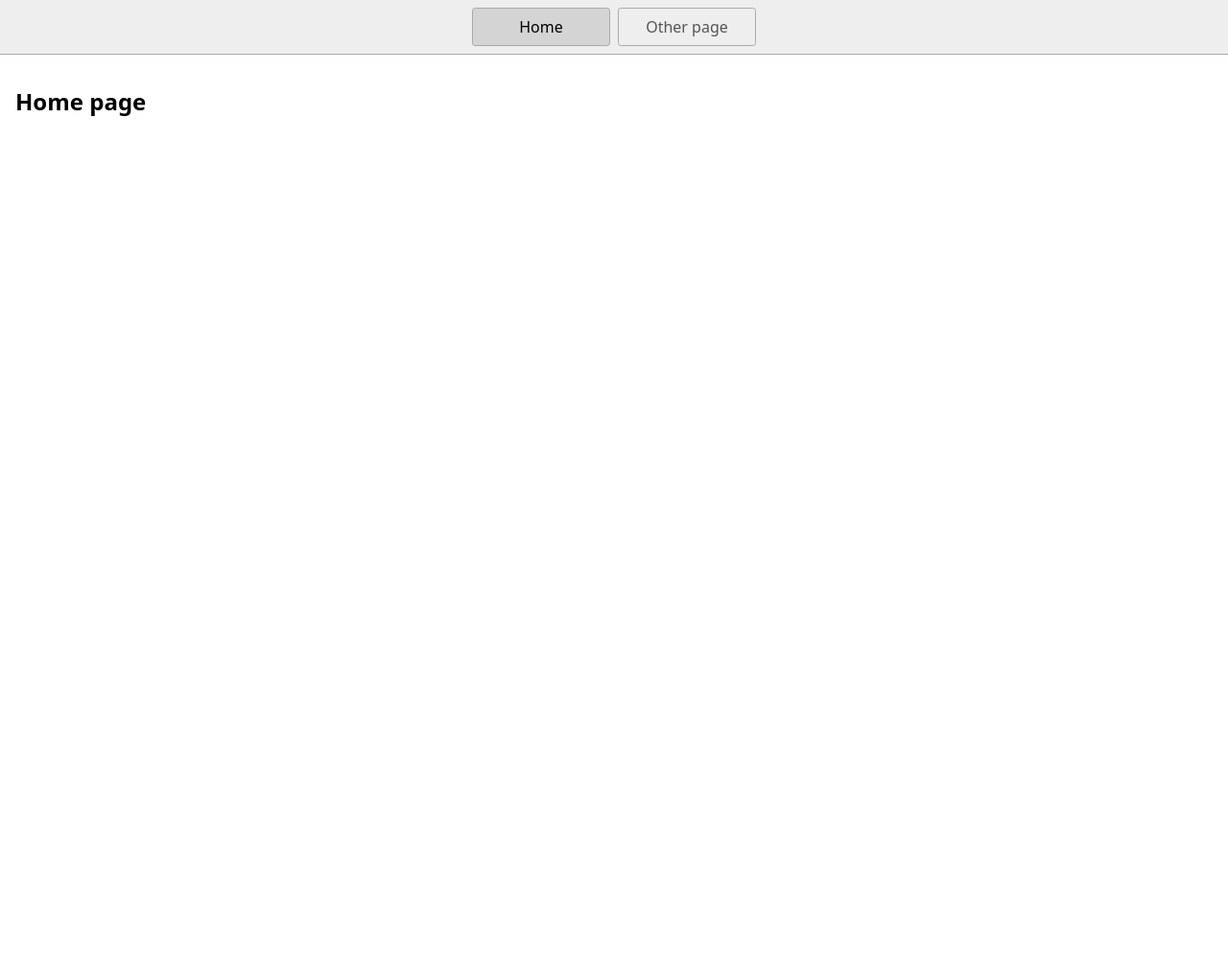
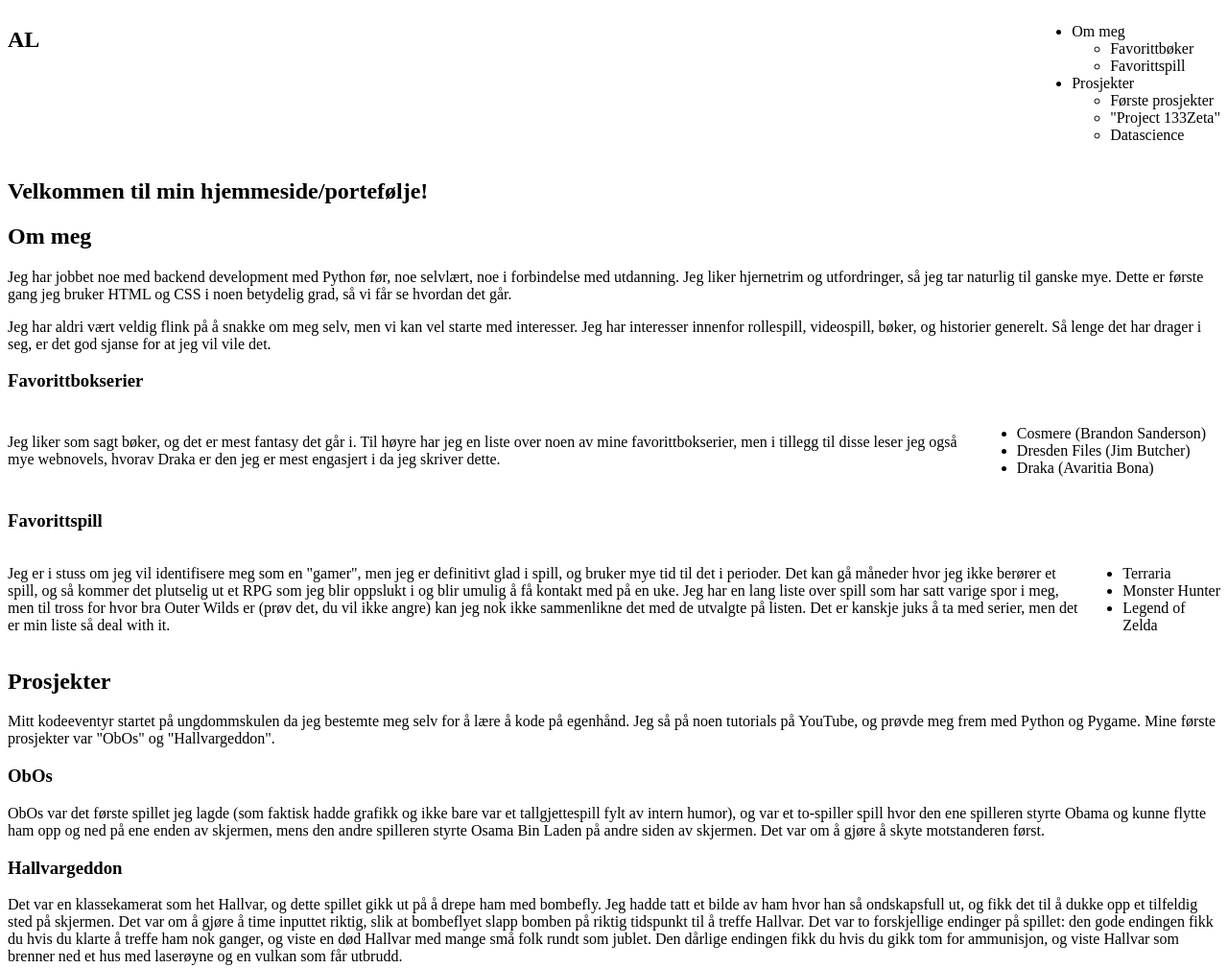
Before and after one commit to rabarbra98-cloud/khg17o1, a website: page index.html in a window 1280 px wide. Shown: the whole page at 96% size. Before the commit the page ends 800 px from the top, so only its background shows below. Drawn offline with Linux system fonts and the light colour scheme.

Commit message:
first day wrapup

```diff
--- a/index.html
+++ b/index.html
@@ -1,23 +1,117 @@
 <!DOCTYPE html>
-<html lang="en">
+<html lang="no">
   <head>
-    <title>Home</title>
+    <title>Min portefølje</title>
     <meta charset="UTF-8" />
     <meta name="viewport" content="width=device-width" />
-    <!--
-      Need a visual blank slate?
-      Remove all code in `styles.css`!
-    -->
     <link rel="stylesheet" href="styles.css" />
     <script type="module" src="script.js"></script>
   </head>
+
   <body>
-    <nav>
-      <a href="/" aria-current="page">Home</a>
-      <a href="/page2.html">Other page</a>
-    </nav>
+    <header>
+      <h2>AL</h2>
+      <nav>
+        <ul>
+          <li>Om meg</li>
+          <ul>
+            <li>Favorittbøker</li>
+            <li>Favorittspill</li>
+          </ul>
+          <li>Prosjekter</li>
+          <ul>
+            <li>Første prosjekter</li>
+            <li>"Project 133Zeta"</li>
+            <li>Datascience</li>
+          </ul>
+        </ul>
+      </nav>
+    </header>
+
     <main>
-      <h1>Home page</h1>
+      <section class="hero">
+        <h1 class="main_title">Velkommen til min hjemmeside/portefølje!</h1>
+        <h2 class="hero_title">Om meg</h2>
+        <p class="hero_text">
+        Jeg har jobbet noe med backend development med Python før, noe selvlært,
+         noe i forbindelse med utdanning. Jeg liker hjernetrim og utfordringer,
+         så jeg tar naturlig til ganske mye. Dette er første gang jeg bruker HTML og CSS
+         i noen betydelig grad, så vi får se hvordan det går.
+        </p>
+
+        <p class="hero_text">
+          Jeg har aldri vært veldig flink på å snakke om meg selv, men vi
+          kan vel starte med interesser. Jeg har interesser innenfor rollespill,
+          videospill, bøker, og historier generelt. Så lenge det har drager i seg,
+          er det god sjanse for at jeg vil vile det.
+        </p>
+
+        <h3>Favorittbokserier</h3>
+
+        <div class="hero_section">
+          <p>
+            Jeg liker som sagt bøker, og det er mest fantasy det går i.
+            Til høyre har jeg en liste over noen av mine favorittbokserier,
+            men i tillegg til disse leser jeg også mye webnovels, hvorav
+            Draka er den jeg er mest engasjert i da jeg skriver dette.
+          </p>
+          <ul class="hero_list">
+            <li>Cosmere (Brandon Sanderson)</li>
+            <li>Dresden Files (Jim Butcher)</li>
+            <li>Draka (Avaritia Bona)</li>
+          </ul>
+        </div>
+
+        <h3>Favorittspill</h3>
+
+        <div class="hero_section">
+
+          <p>
+            Jeg er i stuss om jeg vil identifisere meg som en "gamer", men jeg
+            er definitivt glad i spill, og bruker mye tid til det i perioder.
+            Det kan gå måneder hvor jeg ikke berører et spill, og så kommer det
+            plutselig ut et RPG som jeg blir oppslukt i og blir umulig å få kontakt
+            med på en uke. Jeg har en lang liste over spill som har satt varige spor
+            i meg, men til tross for hvor bra Outer Wilds er (prøv det, du vil ikke angre)
+            kan jeg nok ikke sammenlikne det med de utvalgte på listen. Det er kanskje juks
+            å ta med serier, men det er min liste så deal with it.
+          </p>
+          <ul class="hero_list">
+            <li>Terraria</li>
+            <li>Monster Hunter</li>
+            <li>Legend of Zelda</li>
+          </ul>
+        </div>
+      </section>
+
+      <section class="projects">
+        <h2 class="projects_title">Prosjekter</h2>
+        <p class="projects_text">
+          Mitt kodeeventyr startet på ungdommskulen da jeg bestemte meg selv for å lære å kode på egenhånd. Jeg så på noen
+          tutorials på YouTube, og prøvde meg frem med Python og Pygame. Mine første prosjekter var "ObOs" og "Hallvargeddon".
+        </p>
+        <h3 class="projects_subtitle">ObOs</h3>
+        <p>
+          ObOs var det første spillet jeg lagde (som faktisk hadde grafikk og ikke bare var et tallgjettespill fylt av intern humor),
+          og var et to-spiller spill hvor den ene spilleren styrte Obama og kunne flytte ham opp og ned på ene enden av skjermen, mens
+          den andre spilleren styrte Osama Bin Laden på andre siden av skjermen. Det var om å gjøre å skyte motstanderen først.
+        </p>
+
+        <h3 class="projects_subtitle">Hallvargeddon</h3>
+        <p>
+          Det var en klassekamerat som het Hallvar, og dette spillet gikk ut på å drepe ham med bombefly.
+          Jeg hadde tatt et bilde av ham hvor han så ondskapsfull ut, og fikk det til å dukke opp et tilfeldig
+          sted på skjermen. Det var om å gjøre å time inputtet riktig, slik at bombeflyet slapp bomben på riktig
+          tidspunkt til å treffe Hallvar. Det var to forskjellige endinger på spillet: den gode endingen fikk
+          du hvis du klarte å treffe ham nok ganger, og viste en død Hallvar med mange små folk rundt som jublet.
+          Den dårlige endingen fikk du hvis du gikk tom for ammunisjon, og viste Hallvar som brenner ned et hus
+          med laserøyne og en vulkan som får utbrudd.
+
+
+        </p>
+
+      </section>
     </main>
+    <footer></footer>
   </body>
 </html>
--- a/styles.css
+++ b/styles.css
@@ -1,46 +1,13 @@
-* {
-  box-sizing: border-box;
+header {
+    display: flex;
+    justify-content: space-between;
 }
 
-body {
-  margin: 0;
-  font-family: system-ui, sans-serif;
-  color: black;
-  background-color: white;
+.hero_section {
+    display: flex;
+    align-items: center;
 }
 
-nav {
-  display: flex;
-  flex-wrap: wrap;
-  align-items: center;
-  justify-content: center;
-  padding: 0.5rem;
-  gap: 0.5rem;
-  border-bottom: solid 1px #aaa;
-  background-color: #eee;
+.hero_list {
+    width: 25%;
 }
-
-nav a {
-  display: inline-block;
-  min-width: 9rem;
-  padding: 0.5rem;
-  border-radius: 0.2rem;
-  border: solid 1px #aaa;
-  text-align: center;
-  text-decoration: none;
-  color: #555;
-}
-
-nav a[aria-current='page'] {
-  color: #000;
-  background-color: #d4d4d4;
-}
-
-main {
-  padding: 1rem;
-}
-
-h1 {
-  font-weight: bold;
-  font-size: 1.5rem;
-}
```
Also changed, not shown: page2.html (deleted, +0 -19 lines), 1 other file.
